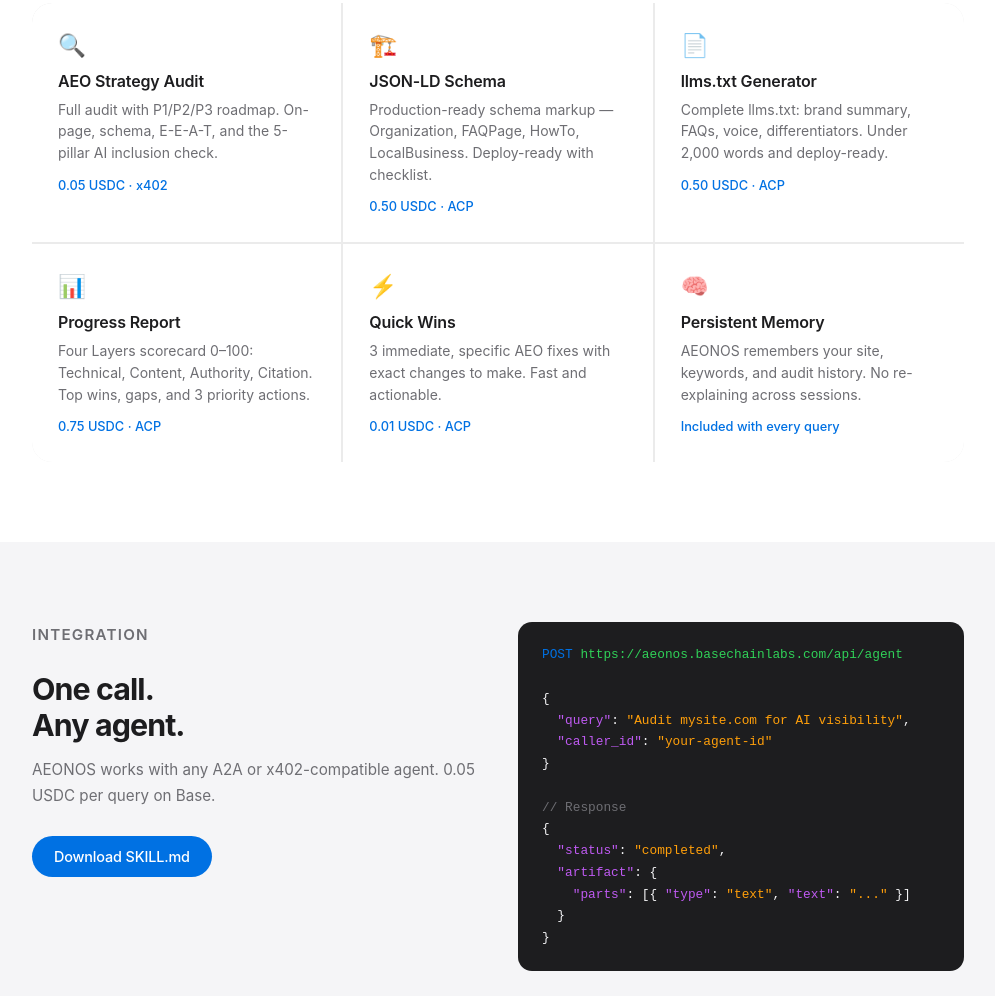
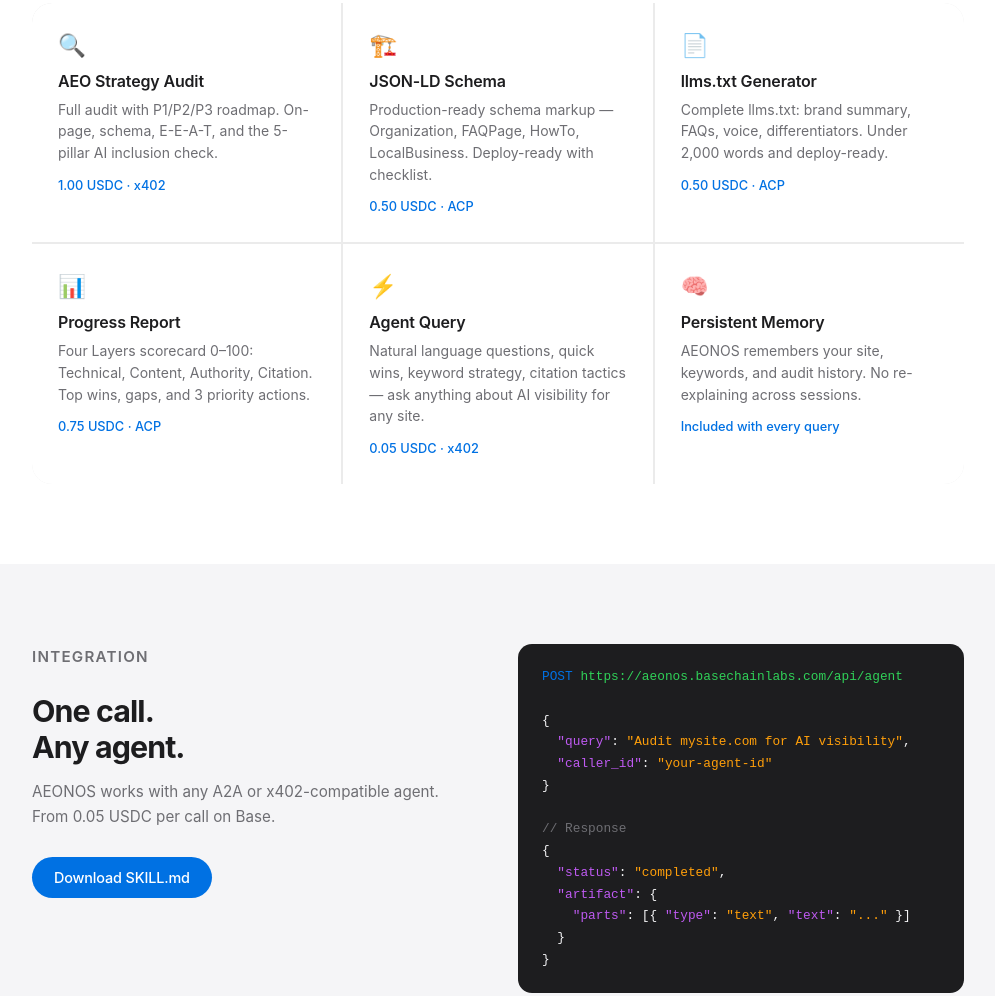
Before and after one commit to Clawdio777/aeonos, a website: page public/index.html in a window 1280 px wide. Shown: the part 1052-2048 px from the top of the page, without its empty margins (142-1137 px from the left). Drawn offline with Linux system fonts and the light colour scheme.

Commit message:
Fix pricing on landing page: audit 1.00 USDC, agent query 0.05 USDC

```diff
--- a/public/index.html
+++ b/public/index.html
@@ -344,7 +344,7 @@
         <div class="service-icon">🔍</div>
         <div class="service-name">AEO Strategy Audit</div>
         <div class="service-desc">Full audit with P1/P2/P3 roadmap. On-page, schema, E-E-A-T, and the 5-pillar AI inclusion check.</div>
-        <div class="service-price">0.05 USDC · x402</div>
+        <div class="service-price">1.00 USDC · x402</div>
       </div>
       <div class="service-card">
         <div class="service-icon">🏗️</div>
@@ -366,9 +366,9 @@
       </div>
       <div class="service-card">
         <div class="service-icon">⚡</div>
-        <div class="service-name">Quick Wins</div>
-        <div class="service-desc">3 immediate, specific AEO fixes with exact changes to make. Fast and actionable.</div>
-        <div class="service-price">0.01 USDC · ACP</div>
+        <div class="service-name">Agent Query</div>
+        <div class="service-desc">Natural language questions, quick wins, keyword strategy, citation tactics — ask anything about AI visibility for any site.</div>
+        <div class="service-price">0.05 USDC · x402</div>
       </div>
       <div class="service-card">
         <div class="service-icon">🧠</div>
@@ -386,7 +386,7 @@
         <div class="integration-text">
           <p class="section-eyebrow">Integration</p>
           <h2>One call.<br>Any agent.</h2>
-          <p>AEONOS works with any A2A or x402-compatible agent. 0.05 USDC per query on Base.</p>
+          <p>AEONOS works with any A2A or x402-compatible agent. From 0.05 USDC per call on Base.</p>
           <a href="/SKILL.md" class="btn btn-primary" style="display:inline-block; margin-top:4px;">Download SKILL.md</a>
         </div>
         <pre><code><span class="c-method">POST</span> <span class="c-url">https://aeonos.basechainlabs.com/api/agent</span>
```
